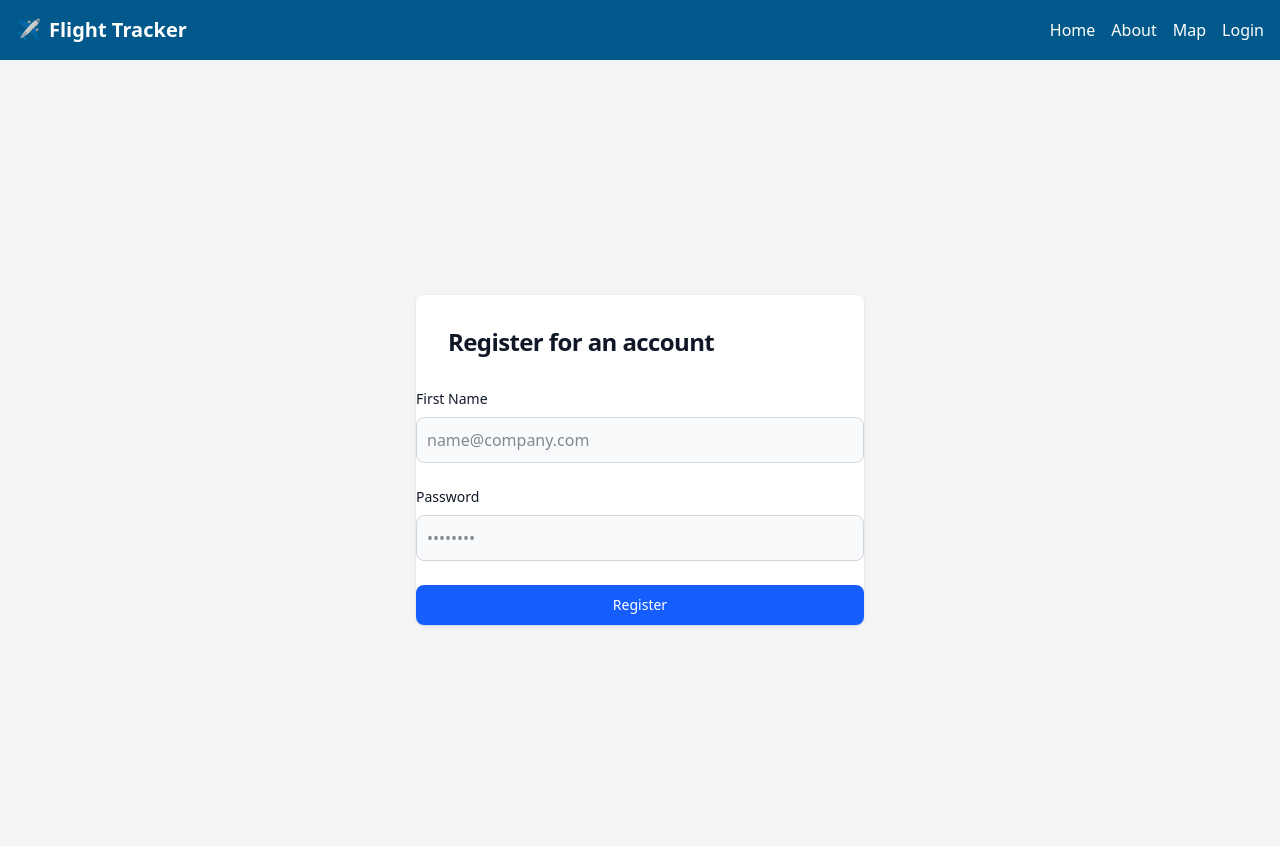
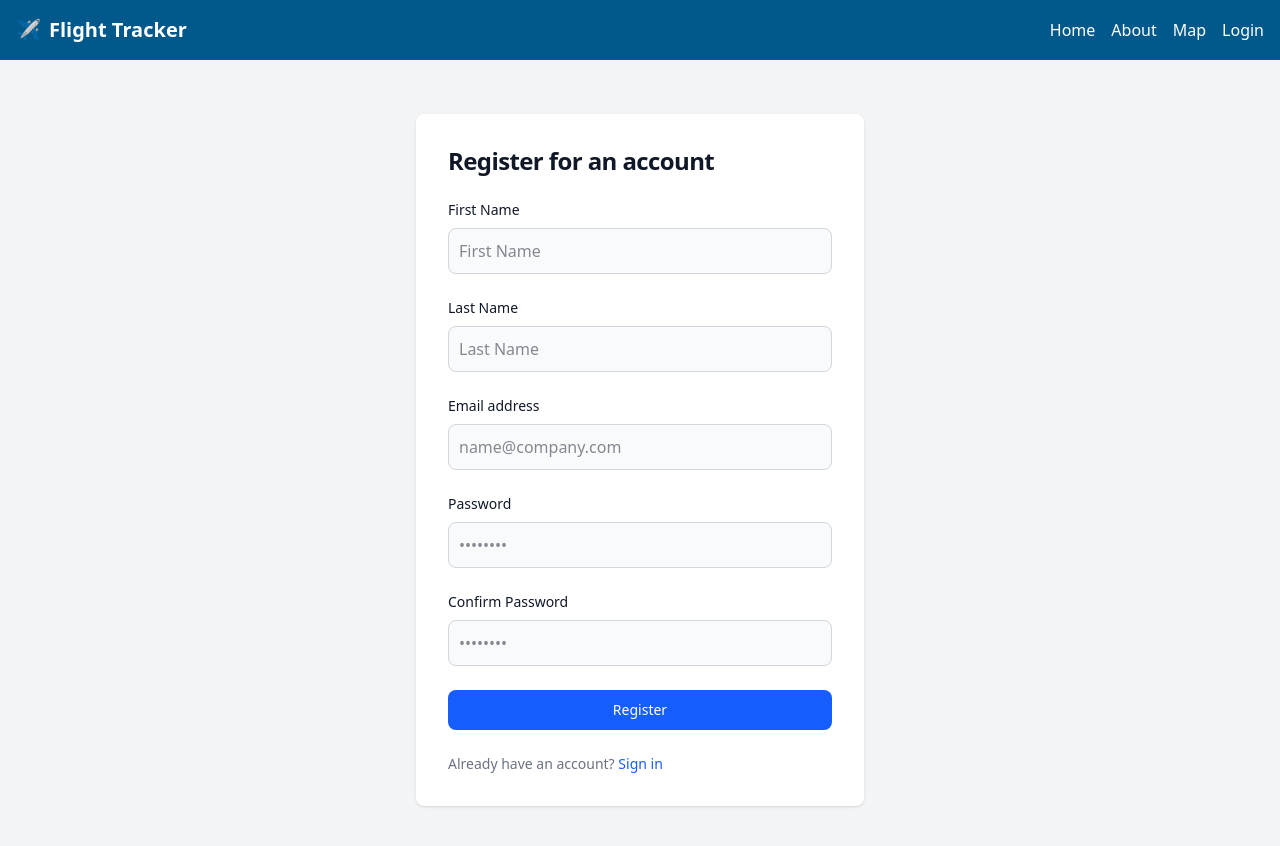
Before and after one commit to theacademy/c411-final-team-projects-c411-team-4, a SvelteKit app in the folder frontend/flight-tracker/: page /register in a window 1280 px wide. Shown: the top 846 px of the page. Built offline with nearby package versions, Linux system fonts and the light colour scheme.

Commit message:
registration page completed

```diff
--- a/frontend/flight-tracker/src/routes/register/+page.svelte
+++ b/frontend/flight-tracker/src/routes/register/+page.svelte
@@ -1,23 +1,42 @@
-<main class="flex justify-center items-center h-screen bg-gray-100">
+<main class="flex justify-center items-center min-h-screen bg-gray-100">
 
     <div class="w-full bg-white rounded-lg shadow dark:border md:mt-0 sm:max-w-md xl:p-0 dark:bg-gray-600 dark:border-gray-700">
         <div class="p-6 space-y-4 md:space-y-6 sm:p-8">
             <h1 class="text-xl font-bold leading-tight tracking-tight text-gray-900 md:text-2xl dark:text-white">
                 Register for an account
             </h1>
-        </div>
+
         <form class="space-y-4 md:space-y-6" action="#">
             <div>
-                <label for="email" class="block mb-2 text-sm font-medium text-gray-900 dark:text-white">First Name</label>
+                <label for="firstName" class="block mb-2 text-sm font-medium text-gray-900 dark:text-white">First Name</label>
+                <input type="text" name="firstName" id="firstName" class="bg-gray-50 border border-gray-300 text-gray-900 rounded-lg focus:ring-blue-600 focus:border-blue-600 block w-full p-2.5 dark:bg-gray-700 dark:border-gray-600 dark:placeholder-gray-400 dark:text-white dark:focus:ring-blue-500 dark:focus:border-blue-500" placeholder="First Name" required>
+            </div>
+
+            <div>
+                <label for="lastName" class="block mb-2 text-sm font-medium text-gray-900 dark:text-white">Last Name</label>
+                <input type="text" name="lastName" id="lastName" class="bg-gray-50 border border-gray-300 text-gray-900 rounded-lg focus:ring-blue-600 focus:border-blue-600 block w-full p-2.5 dark:bg-gray-700 dark:border-gray-600 dark:placeholder-gray-400 dark:text-white dark:focus:ring-blue-500 dark:focus:border-blue-500" placeholder="Last Name" required>
+            </div>
+
+            <div>
+                <label for="email" class="block mb-2 text-sm font-medium text-gray-900 dark:text-white">Email address</label>
                 <input type="email" name="email" id="email" class="bg-gray-50 border border-gray-300 text-gray-900 rounded-lg focus:ring-blue-600 focus:border-blue-600 block w-full p-2.5 dark:bg-gray-700 dark:border-gray-600 dark:placeholder-gray-400 dark:text-white dark:focus:ring-blue-500 dark:focus:border-blue-500" placeholder="name@company.com" required>
             </div>
+
             <div>
                 <label for="password" class="block mb-2 text-sm font-medium text-gray-900 dark:text-white">Password</label>
                 <input type="password" name="password" id="password" placeholder="••••••••" class="bg-gray-50 border border-gray-300 text-gray-900 rounded-lg focus:ring-blue-600 focus:border-blue-600 block w-full p-2.5 dark:bg-gray-700 dark:border-gray-600 dark:placeholder-gray-400 dark:text-white dark:focus:ring-blue-500 dark:focus:border-blue-500" required>
             </div>
 
+            <div>
+                <label for="confirmPassword" class="block mb-2 text-sm font-medium text-gray-900 dark:text-white">Confirm Password</label>
+                <input type="password" name="confirmPassword" id="confirmPassword" placeholder="••••••••" class="bg-gray-50 border border-gray-300 text-gray-900 rounded-lg focus:ring-blue-600 focus:border-blue-600 block w-full p-2.5 dark:bg-gray-700 dark:border-gray-600 dark:placeholder-gray-400 dark:text-white dark:focus:ring-blue-500 dark:focus:border-blue-500" required>
+            </div>
+
             <button type="submit" class="w-full text-white bg-blue-600 hover:bg-blue-700 focus:ring-4 focus:outline-none focus:ring-blue-300 font-medium rounded-lg text-sm px-5 py-2.5 text-center dark:bg-blue-600 dark:hover:bg-blue-700 dark:focus:ring-blue-800">Register</button>
+            <p class="text-sm font-light text-gray-500 dark:text-gray-400">
+                Already have an account? <a href="/login" class="font-medium text-blue-600 hover:underline dark:text-blue-500">Sign in</a>
+            </p>
         </form>
-
+        </div>
     </div>
 </main>
```
